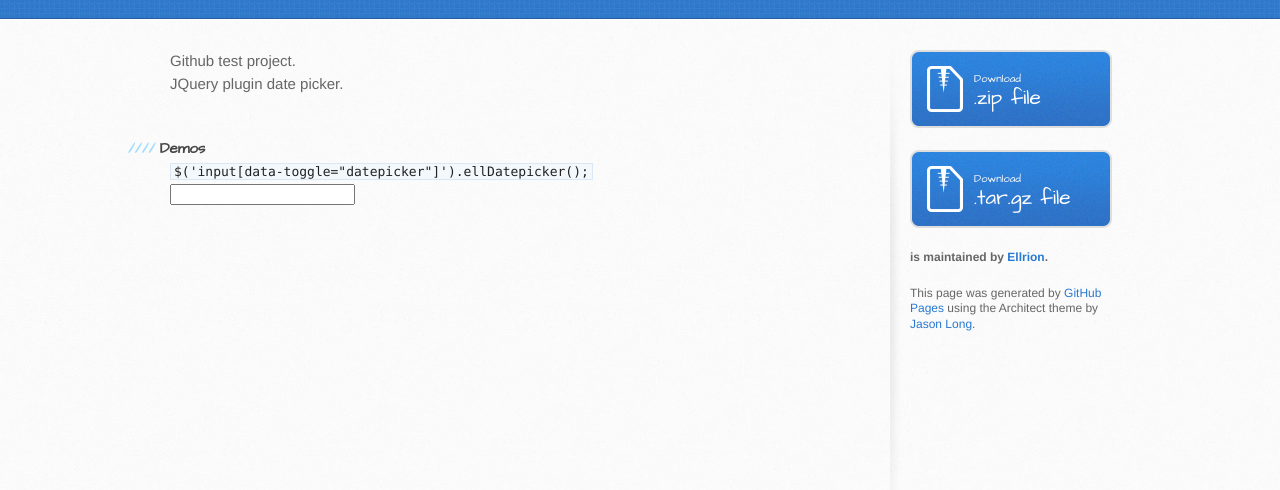
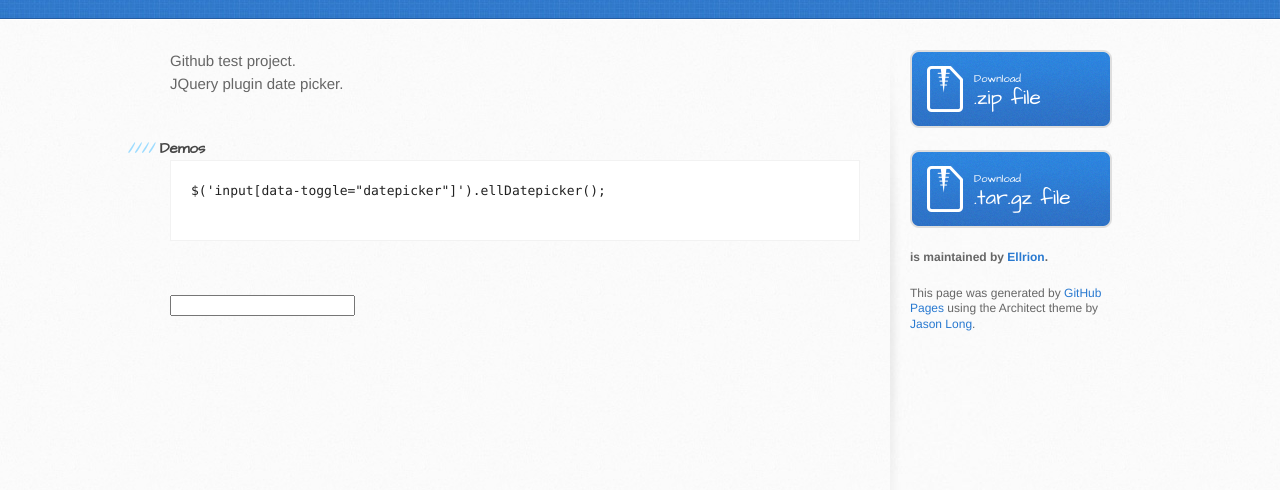
Before and after one commit to Ellrion/datepicker, a plain HTML site: page index.html in a window 1280 px wide. Shown: the part 182-672 px from the top of the page. Drawn offline with nearby package versions, Linux system fonts and the light colour scheme.

Commit message:
Update index.html

```diff
--- a/index.html
+++ b/index.html
@@ -16,6 +16,7 @@
     <title>Elldatepicker by Ellrion</title>
 
     <script type="text/javascript" src="//ajax.googleapis.com/ajax/libs/jquery/1.7.1/jquery.min.js"></script>
+    <script src="//google-code-prettify.googlecode.com/svn/loader/run_prettify.js"></script>
     <script src="elldp_demo/elldatepicker.js"></script>
     <link rel="stylesheet" type="text/css" href="elldp_demo/simple.css"/>
     <script type="text/javascript">
@@ -40,9 +41,9 @@
           <p>Github test project.<br/> JQuery plugin date picker.</p>
           <br>
           <h4>Demos</h4>
-          <code>
-              $('input[data-toggle="datepicker"]').ellDatepicker();
-          </code>
+          <pre class="prettyprint">
+$('input[data-toggle="datepicker"]').ellDatepicker();
+          </pre>
           <br>
           <input type="text" data-toggle="datepicker" />
         </section>
```
